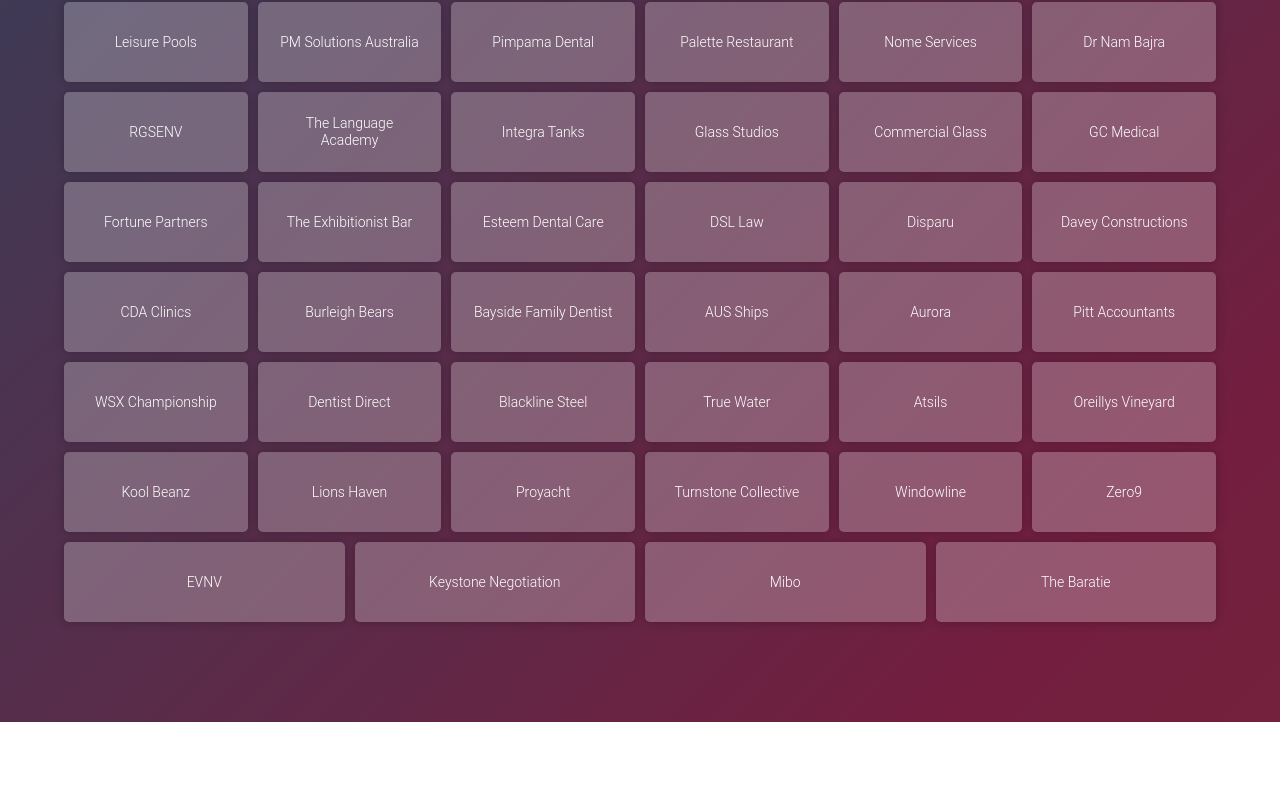
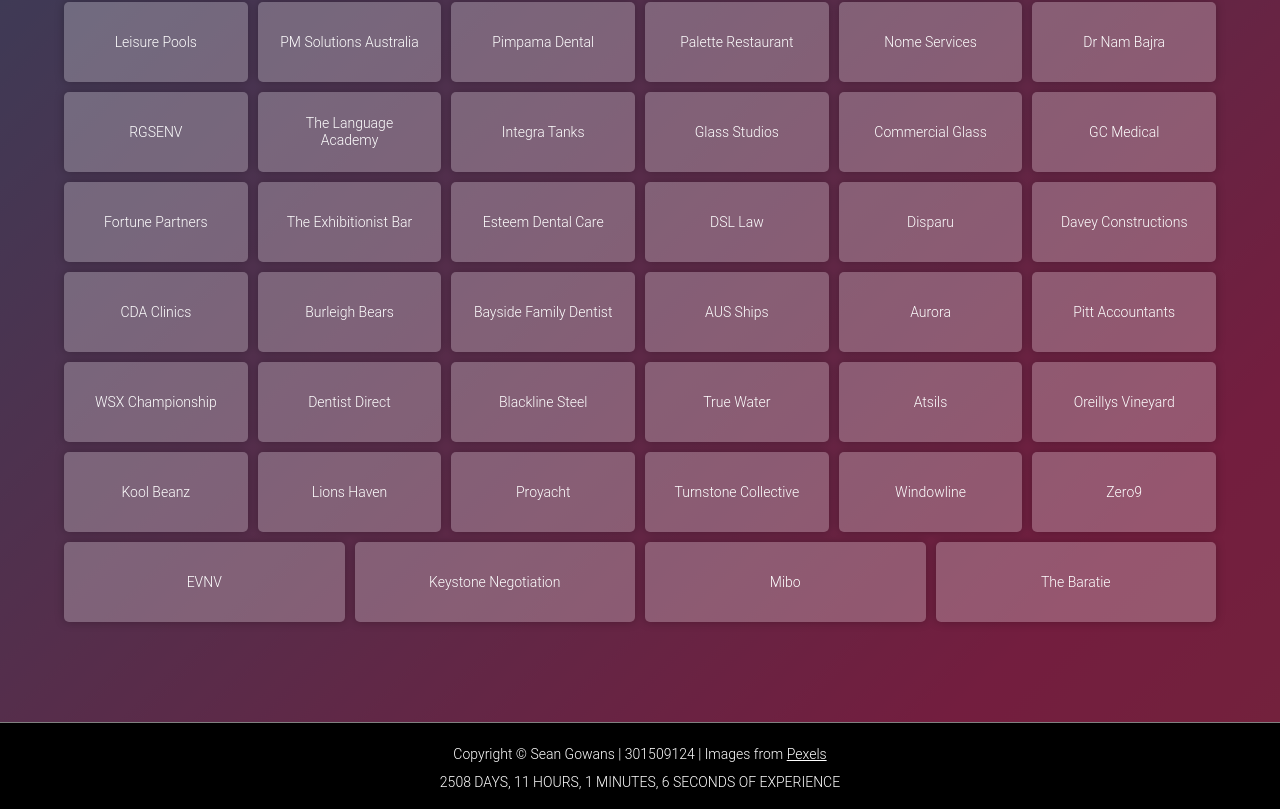
Before and after one commit to seangowans32/comp229, a React (Vite) app: page /projects in a window 1280 px wide. Shown: the part 2357-3166 px from the top of the page. Before the commit the page ends 3079 px from the top, so only its background shows below. Built offline with nearby package versions, Linux system fonts and the light colour scheme.

Commit message:
Footer Component Added

```diff
--- a/src/App.jsx
+++ b/src/App.jsx
@@ -1,5 +1,5 @@
-import MainRouter from './MainRouter.jsx'
-import EffectsManager from './components/EffectsManager.jsx'
+import MainRouter from './MainRouter.jsx';
+import EffectsManager from './components/EffectsManager.jsx';
 
 import './components/Global.css';
 import './components/Header.css';
--- a/src/components/About.jsx
+++ b/src/components/About.jsx
@@ -5,6 +5,7 @@
 import bannerImg from '../assets/img-1.jpg';
 import profileImg from '../assets/sean-gowans.png';
 import resumePdf from '../assets/sean-gowans-cv24.pdf';
+import Footer from './Footer.jsx';
 
 export default function About() {
   // AOS Animations
@@ -51,6 +52,8 @@
           </div>
         </div>
       </section>
+
+      <Footer />
     </>
   );
 }
--- a/src/components/Contact.jsx
+++ b/src/components/Contact.jsx
@@ -3,6 +3,7 @@
 import { useEffect } from 'react';
 import './Contact.css';
 import bannerImg from '../assets/img-11.jpg';
+import Footer from './Footer.jsx';
 
 export default function Contact() {
   // AOS Animations
@@ -63,6 +64,8 @@
           </form>
         </div>
       </section>
+
+      <Footer />
     </>
   );
 }
--- a/src/components/Education.jsx
+++ b/src/components/Education.jsx
@@ -3,6 +3,7 @@
 import { useEffect } from 'react';
 import './Education.css';
 import bannerImg from '../assets/img-8.jpg';
+import Footer from './Footer.jsx';
 
 export default function Education() {
   // AOS Animations
@@ -50,6 +51,8 @@
           </div>
         </div>
       </section>
+
+      <Footer />
     </>
   );
 }
--- /dev/null
+++ b/src/components/Footer.css
@@ -0,0 +1,21 @@
+.footer {
+  padding: 20px 0;
+  background-color: var(--black);
+  border-top: 1px solid rgba(255, 255, 255, .5);
+}
+
+.footer p,
+#time-elapsed {
+  text-align: center;
+  font-size: 14px;
+  font-weight: 300;
+}
+
+.footer a {
+  text-decoration: underline;
+}
+
+#time-elapsed {
+  text-transform: uppercase;
+  margin-top: 10px;
+}
--- a/src/components/Home.jsx
+++ b/src/components/Home.jsx
@@ -5,6 +5,7 @@
 import bannerImg from '../assets/img-2.jpg';
 import introImg from '../assets/img-4.jpg';
 import missionImg from '../assets/img-7.jpg';
+import Footer from './Footer.jsx';
 
 export default function Home() {
   // Years of Experience Calculation
@@ -61,6 +62,8 @@
           </div>
         </div>
       </section>
+
+      <Footer />
     </>
   );
 }
--- a/src/components/Projects.jsx
+++ b/src/components/Projects.jsx
@@ -9,6 +9,7 @@
 import wsxVideo from '../assets/wsx-video.mp4';
 import zero9Video from '../assets/zero9.mp4';
 import miboImage from '../assets/mibo.png';
+import Footer from './Footer.jsx';
 
 export default function Projects() {
   // AOS Animations
@@ -231,6 +232,8 @@
           </ul>
         </div>
       </section>
+
+      <Footer />
     </>
   );
 }
--- a/src/components/Services.jsx
+++ b/src/components/Services.jsx
@@ -3,6 +3,7 @@
 import { useEffect } from 'react';
 import './Services.css';
 import bannerImg from '../assets/img-9.jpg';
+import Footer from './Footer.jsx';
 
 export default function Services() {
   // AOS Animations
@@ -71,6 +72,8 @@
           </div>
         </div>
       </section>
+
+      <Footer />
     </>
   );
 }
```
Also changed, not shown: src/MainRouter.jsx (+9 -9 lines), src/components/Footer.jsx (+2 -13 lines).
